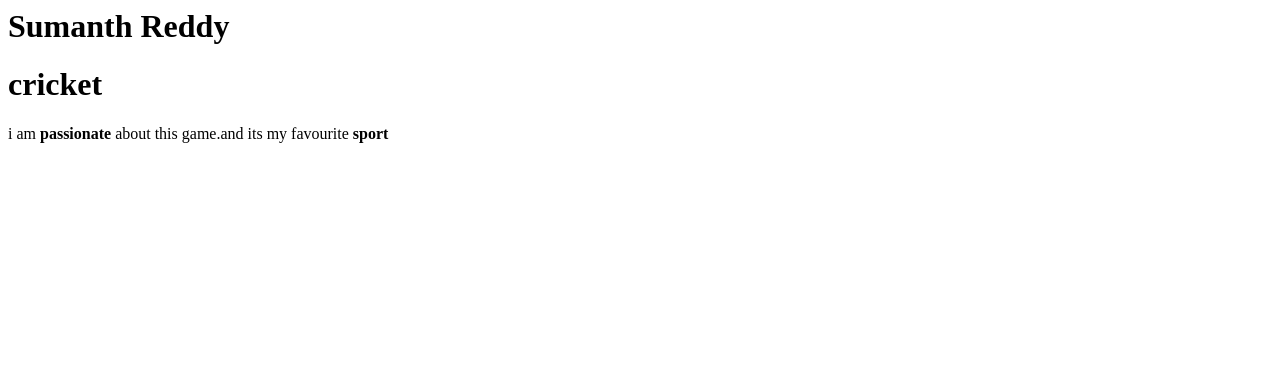
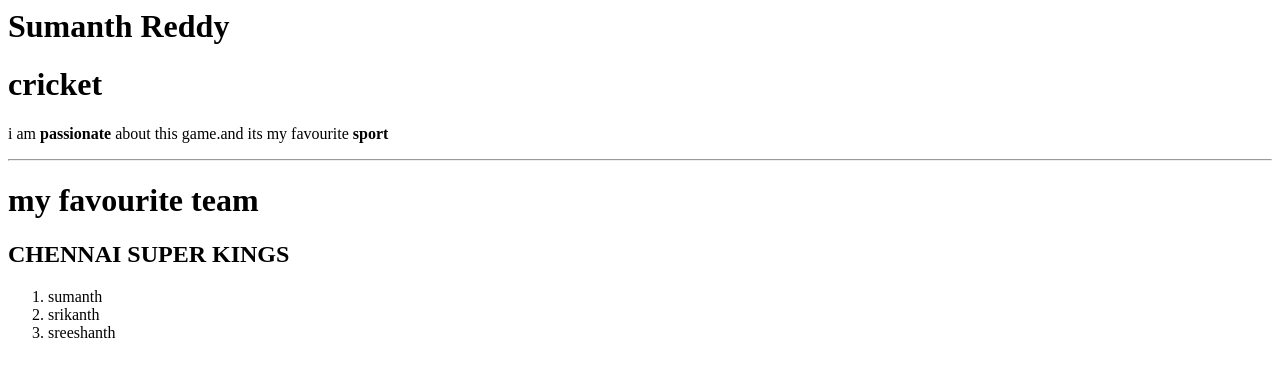
Before and after one commit to 44-563-Web-Apps-S23/44563-webapps-assignment-3-sumanthreddy76, a plain HTML site: page index.html in a window 1280 px wide. Drawn offline with Linux system fonts and the light colour scheme.

Commit message:
commiting favourite players

```diff
--- a/index.html
+++ b/index.html
@@ -15,3 +15,16 @@
 
 
     </p>
+    <hr>
+    <h1>
+        my favourite team
+    </h1>
+    <h2>
+        CHENNAI SUPER KINGS
+    </h2>
+    <ol>
+        <li> sumanth </li>
+        <li> srikanth </li>
+        <li> sreeshanth </li>
+
+    </ol>
```
